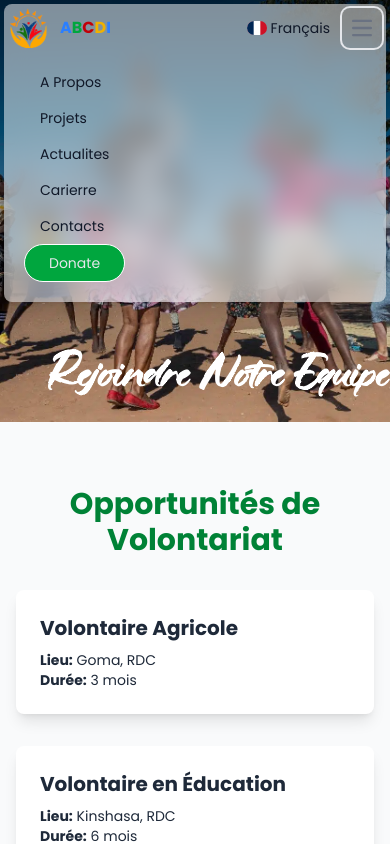
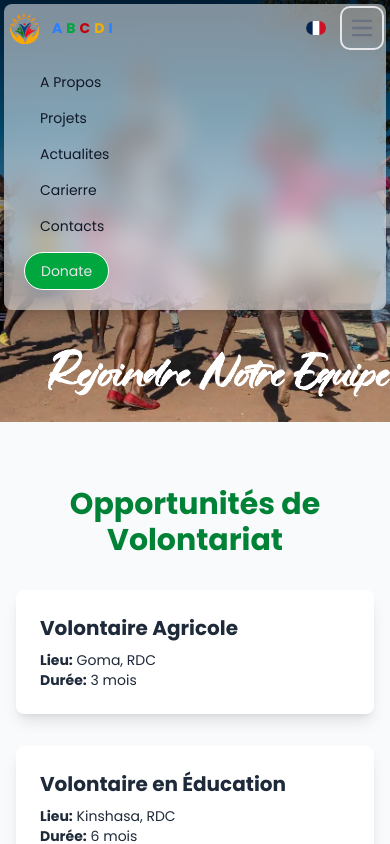
Before and after one commit to rajjys/abcdi-congo, a Next.js app: page /career in a window 390 px wide. Both pictures are taken after a click on the button "Open menu". Shown: the top 844 px of the page. Built offline with nearby package versions, Linux system fonts and the light colour scheme.

Commit message:
Improved responsiveness of Header by changing the breakpoint from md to lg

```diff
--- a/app/components/Header.jsx
+++ b/app/components/Header.jsx
@@ -16,7 +16,6 @@
       { code: 'en', label: 'English', flag: '/flags/us.svg' },
     ];
 
-    // Close dropdowns and mobile menu when clicking outside or pressing Escape
     useEffect(() => {
       const handleClickOutside = (event) => {
         if (
@@ -45,7 +44,6 @@
       };
     }, []);
 
-
     const toggleMobileMenu = () => {
       setIsMobileMenuOpen((prevState) => !prevState);
     };
@@ -60,46 +58,51 @@
     };
 
     const handleNavLinkClick = () => {
-      setIsMobileMenuOpen(false); // Close the mobile menu when a link is clicked
+      setIsMobileMenuOpen(false);
     }
+
     return (
-      <nav className="bg-white/50 border-gray-200 dark:bg-gray-900/50 mx-1 md:mx-2 mt-1 md:mt-4 rounded-lg md:rounded-full fixed top-0 left-0 right-0 z-50 backdrop-blur-md shadow-lg">
-        <div className="max-w-screen-xl flex flex-wrap items-center justify-between mx-auto p-1 md:p-2">
+      <nav className="bg-white/50 border-gray-200 dark:bg-gray-900/50 mx-1 lg:mx-2 mt-1 lg:mt-4 rounded-lg lg:rounded-full fixed top-0 left-0 right-0 z-50 backdrop-blur-md shadow-lg">
+        <div className="max-w-screen-xl flex flex-wrap items-center justify-between mx-auto p-1 lg:p-2">
           <Link href="/" className="flex items-center space-x-3 rtl:space-x-reverse">
             <Image
               src="/logo_abcdi_flamme.svg"
               width={50}
               height={50}
               alt="ABCDI Logo"
-              className="w-10 h-10"
+              className="w-8 h-8 md:w-10 md:h-10"
             />
-            <span className="self-center text-base md:text-xl font-semibold whitespace-nowrap">
-                    <span className='text-blue-500 md:pr-2'>A</span>
-                    <span className='text-green-600 md:pr-2'>B</span>
-                    <span className='text-red-700 md:pr-2'>C</span>
-                    <span className='text-yellow-500 md:pr-2'>D</span>
+            <span className="self-center text-sm md:text-xl font-semibold whitespace-nowrap">
+              <span className='text-blue-500 pr-1 md:pr-2'>A</span>
+              <span className='text-green-600 pr-1 md:pr-2'>B</span>
+              <span className='text-red-700 pr-1 md:pr-2'>C</span>
+              <span className='text-yellow-500 pr-1 md:pr-2'>D</span>
               <span className='text-blue-500'>I</span>
             </span>
           </Link>
 
-          <div className="flex items-center md:order-2 space-x-1 md:space-x-0 rtl:space-x-reverse">
+          <div className="flex items-center lg:order-2 space-x-1 md:space-x-2 rtl:space-x-reverse">
             <div className="relative" ref={dropdownRef}>
               <button
                 type="button"
                 onClick={toggleLanguageDropdown}
-                className="inline-flex items-center font-medium justify-center px-2 md:px-5 py-2.5 text-sm text-gray-900 dark:text-white rounded-lg
-                cursor-pointer hover:bg-gray-100 dark:hover:bg-gray-700 dark:hover:text-white" >
+                className="inline-flex items-center font-medium justify-center px-2 md:px-4 py-2 text-sm text-gray-900 dark:text-white rounded-lg
+                cursor-pointer hover:bg-gray-100 dark:hover:bg-gray-700 dark:hover:text-white"
+              >
                 <Image
                   src={languages.find(l => l.code === selectedLanguage)?.flag}
                   width={20}
                   height={20}
                   alt="Language flag"
-                  className="rounded-full me-1 md:me-3"
+                  className="rounded-full me-1 md:me-2"
                 />
+                <span className="hidden sm:inline">
                   {languages.find(l => l.code === selectedLanguage)?.label}
+                </span>
               </button>
 
-              <div className={`z-50 absolute right-0 my-4 text-base list-none bg-white/50 divide-y divide-gray-100 rounded-lg shadow-sm dark:bg-gray-900/50 ${
+              <div
+                className={`z-50 absolute right-0 my-2 text-base list-none bg-white/50 divide-y divide-gray-100 rounded-lg shadow-sm dark:bg-gray-900/50 ${
                   isLanguageDropdownOpen ? 'block' : 'hidden'
                 }`}
                 style={{ top: '100%' }} >
@@ -108,7 +111,7 @@
                     <li key={lang.code}>
                       <button
                         onClick={() => handleLanguageSelect(lang.code)}
-                        className="w-full text-left block px-2 md:px-6 py-2.5 rounded-lg text-sm text-gray-700 hover:bg-gray-100 dark:text-white dark:hover:bg-gray-600 dark:hover:text-white"
+                        className="w-full text-left block px-4 py-2 rounded-lg text-sm text-gray-700 hover:bg-gray-100 dark:text-white dark:hover:bg-gray-600 dark:hover:text-white"
                       >
                         <div className="inline-flex items-center">
                           <Image
@@ -130,8 +133,9 @@
             <button
               onClick={toggleMobileMenu}
               type="button"
-              className="menu-toggle inline-flex items-center p-2 w-10 h-10 justify-center text-sm text-gray-500 rounded-lg md:hidden
-              hover:bg-gray-100 focus:outline-none focus:ring-2 focus:ring-gray-200 dark:text-gray-400 dark:hover:bg-gray-700 dark:focus:ring-gray-600"  >
+              className="menu-toggle inline-flex items-center p-2 w-10 h-10 justify-center text-sm text-gray-500 rounded-lg lg:hidden
+              hover:bg-gray-100 focus:outline-none focus:ring-2 focus:ring-gray-200 dark:text-gray-400 dark:hover:bg-gray-700 dark:focus:ring-gray-600"
+            >
               <span className="sr-only">Open menu</span>
               <svg className="w-5 h-5" aria-hidden="true" fill="none" viewBox="0 0 17 14">
                 <path stroke="currentColor" strokeLinecap="round" strokeLinejoin="round" strokeWidth="2" d="M1 1h15M1 7h15M1 13h15"/>
@@ -139,22 +143,26 @@
             </button>
           </div>
 
-          <div ref={mobileMenuRef} className={`items-center justify-between w-full md:flex md:w-auto md:order-1 transition-all
-                        duration-300 ${ isMobileMenuOpen ? 'block' : 'hidden' }`} >
-            <ul className="flex flex-col font-medium p-4 md:p-0 rounded-lg md:rounded-full md:space-x-4 rtl:space-x-reverse md:flex-row">
-              <NavItem href="/about" label="A Propos" className="md:rounded-l-full" onClick={handleNavLinkClick} />
+          <div
+            ref={mobileMenuRef}
+            className={`items-center justify-between w-full lg:flex lg:w-auto lg:order-1 transition-all
+              duration-300 ease-in-out ${isMobileMenuOpen ? 'block' : 'hidden'}`}
+          >
+            <ul className="flex flex-col font-medium p-4 lg:p-0 rounded-lg lg:rounded-full lg:space-x-2 xl:space-x-4 rtl:space-x-reverse lg:flex-row">
+              <NavItem href="/about" label="A Propos" className="lg:rounded-l-full" onClick={handleNavLinkClick} />
               <NavItem href="/projects" label="Projets" onClick={handleNavLinkClick} />
               <NavItem href="/news" label="Actualites" onClick={handleNavLinkClick}/>
               <NavItem href="/career" label="Carierre" onClick={handleNavLinkClick}/>
               <NavItem href="/contact-us" label="Contacts" onClick={handleNavLinkClick}/>
 
               {/* Donate Button */}
-              <li>
+              <li className="mt-2 lg:mt-0">
                 <Link
                   href="/donate"
-                  className="inline-flex items-center font-medium justify-center px-6 py-2 rounded-full cursor-pointer text-sm md:text-lg text-gray-200
+                  className="inline-flex items-center font-medium justify-center px-4 py-2 rounded-full cursor-pointer text-sm lg:text-base text-gray-200
                     dark:hover:text-white bg-green-600 hover:bg-green-800 dark:hover:bg-green-800 border border-white transition-colors"
-                          onClick={handleNavLinkClick}>
+                  onClick={handleNavLinkClick}
+                >
                   Donate
                 </Link>
               </li>
@@ -165,6 +173,4 @@
     );
 };
 
-
-
 export default Header;
```
Lines whose indentation alone changed are shown as unchanged.
